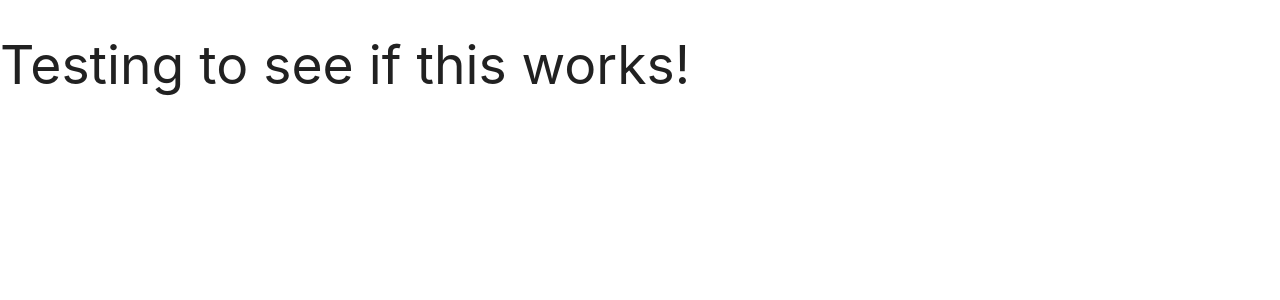
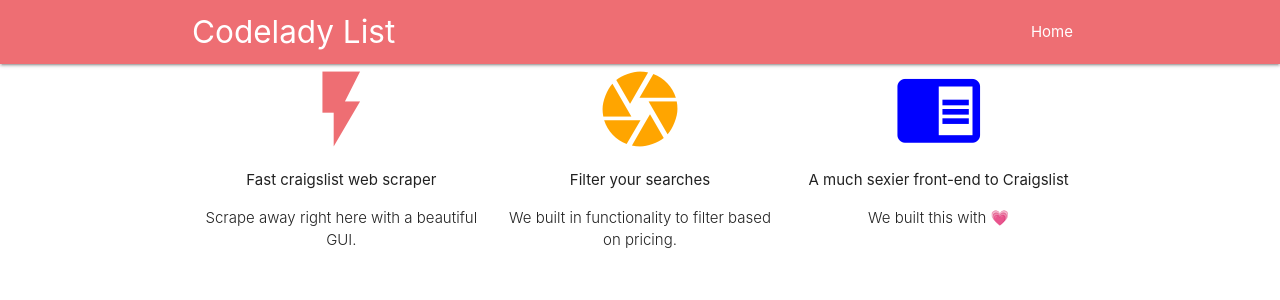
Before and after one commit to Songhee95/codelady_list, a Django app: page / in a window 1280 px wide. Shown: the top 300 px of the page. Run offline with Django 3.2, Linux system fonts and the light colour scheme.

Commit message:
add home page html with navbar

```diff
--- a/codelady_list/urls.py
+++ b/codelady_list/urls.py
@@ -20,5 +20,6 @@ from django.contrib import admin
 
 urlpatterns = [
     path('', include('my_app.urls')),
+    path('css/', include('my_app.urls')),
     path('admin/', admin.site.urls),
 ]
--- a/templates/base.html
+++ b/templates/base.html
@@ -1,4 +1,4 @@
-{% load staticfiles %} {% load static %}
+{% load static %}
 
 <html lang="en">
   <head>
@@ -17,6 +17,51 @@
     />
   </head>
   <body>
-    <h2>Testing to see if this works!</h2>
+    <nav>
+      <div class="container nav-wrapper">
+        <a href="/" class="brand-logo">Codelady List</a>
+        <ul id="nav-mobile" class="right">
+          <li><a href="/">Home</a></li>
+        </ul>
+      </div>
+    </nav>
+
+    <div class="container">
+      <div class="row">
+        <div class="col s4">
+          <div class="center">
+            <i class="large material-icons" style="color: #ee6e73">
+              flash_on
+            </i>
+            <p>Fast craigslist web scraper</p>
+            <p class="light center">
+              Scrape away right here with a beautiful GUI.
+            </p>
+          </div>
+        </div>
+        <div class="col s4">
+          <div class="center">
+            <i class="large material-icons" style="color: orange"> camera </i>
+            <p>Filter your searches</p>
+            <p class="light center">
+              We built in functionality to filter based on pricing.
+            </p>
+          </div>
+        </div>
+        <div class="col s4">
+          <div class="center">
+            <i class="large material-icons" style="color: blue">
+              chrome_reader_mode
+            </i>
+            <p>A much sexier front-end to Craigslist</p>
+            <p class="light center">We built this with 💗</p>
+          </div>
+        </div>
+      </div>
+    </div>
+
+    {% block content %} {% endblock content%}
+
+    <script src="https://cdnjs.cloudflare.com/ajax/libs/materialize/1.0.0/js/materialize.min.js"></script>
   </body>
 </html>
```
Also changed, not shown: templates/my_app/new_search.html (added).
